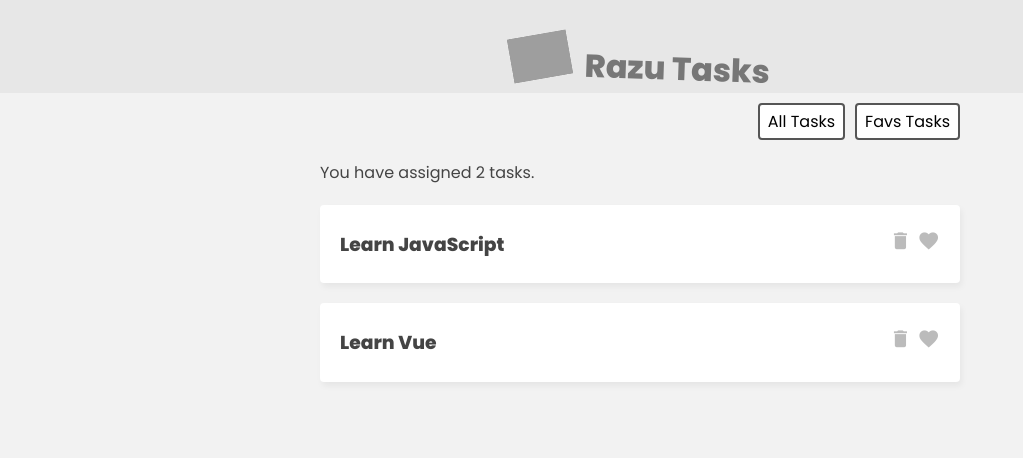
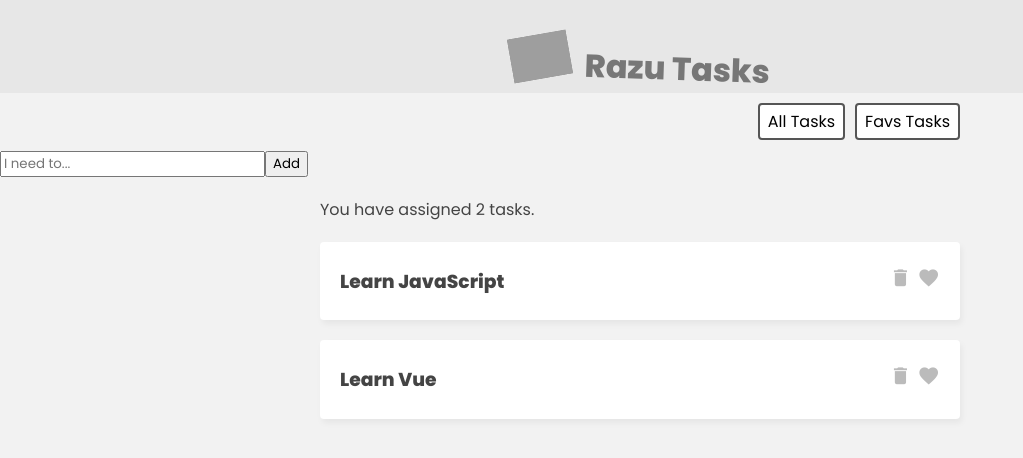
Before and after one commit to jir52bd/pinia-task, a Vue app: page / in a window 1280 px wide. Shown: the top 458 px of the page, without its empty margins (0-1023 px from the left). Built offline with nearby package versions, Linux system fonts and the light colour scheme; grey boxes are pictures that could not be loaded.

Commit message:
Add new data using From

```diff
--- a/src/App.vue
+++ b/src/App.vue
@@ -12,6 +12,12 @@
       <button @click="filter = 'all'">All Tasks</button>
       <button @click="filter = 'favs'">Favs Tasks</button>
     </nav>
+
+     <!-- new task form -->
+     <div class="new-task-form">
+      <TaskForm />
+    </div>
+
 
     <!-- Task list-->
     <div class="task-list" v-if="filter === 'all'">
@@ -34,11 +40,13 @@
 <script>
 import { ref } from 'vue'
 import TaskDetails from './components/TaskDetails.vue';
+import TaskForm from './components/TaskForm.vue';
 import {useTaskStore} from './stores/TaskStore';
 
   export default {
     components:{
-      TaskDetails
+      TaskDetails,
+      TaskForm
     },
     setup(){
 
--- /dev/null
+++ b/src/components/TaskForm.vue
@@ -0,0 +1,36 @@
+<script>
+import { ref } from 'vue'
+import { useTaskStore } from '../stores/TaskStore'
+
+export default {
+  setup() {
+    const taskStore = useTaskStore()
+
+    const newTask = ref('')
+
+    const handleSubmit = () => {
+      if (newTask.value.length > 0) {
+        taskStore.addTask({
+          title: newTask.value,
+          isFav: false,
+          id: Math.floor(Math.random() * 1000000)
+        })
+        newTask.value = ""
+      }
+    }
+
+    return { handleSubmit, newTask }
+  }
+}
+</script>
+
+<template>
+    <form @submit.prevent="handleSubmit">
+      <input
+        type="text"
+        placeholder="I need to..."
+        v-model="newTask"
+      >
+      <button>Add</button>
+    </form>
+</template>
--- a/src/stores/TaskStore.js
+++ b/src/stores/TaskStore.js
@@ -29,5 +29,10 @@
         totalCount: (state) => {
             return state.tasks.length
         }
+    },
+    actions: {
+        addTask(task){
+            this.tasks.push(task)
+        }
     }
 });
```
